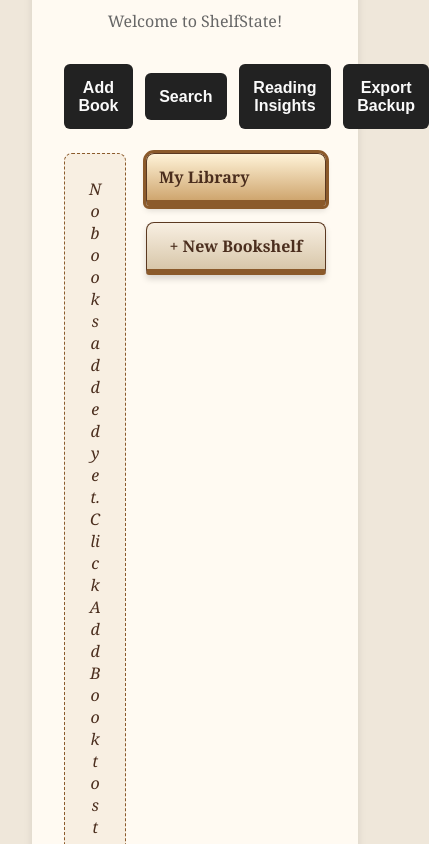
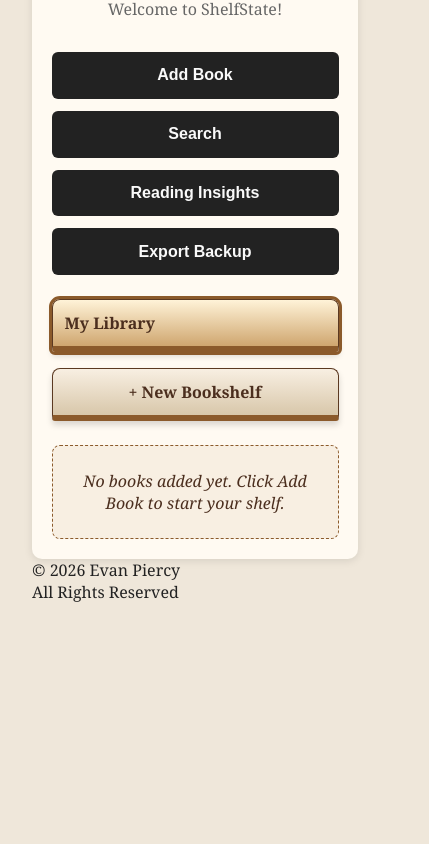
Before and after one commit to espiercy/ShelfState, a website with bundled scripts: page index.html in a window 390 px wide. Shown: the part 134-978 px from the top of the page, 429 px wide, since content can reach past the window. After the commit the page ends 844 px from the top, so only its background shows below. Built offline with nearby package versions, Linux system fonts and the light colour scheme.

Commit message:
Add responsive application shell

```diff
--- a/index.html
+++ b/index.html
@@ -3,6 +3,8 @@
   <head>
     <meta charset="UTF-8" />
     <meta name="viewport" content="width=device-width, initial-scale=1.0" />
+    <link rel="stylesheet" href="src/styles/foundation.css" />
+    <link rel="stylesheet" href="src/styles/app-shell.css" />
     <link rel="stylesheet" href="src/styles/style.css" />
     <script type="module" src="src/app/script.js"></script>
     <title>ShelfState</title>
@@ -154,12 +156,12 @@
         <section id="reading-insights" class="reading-insights"></section>
       </div>
       <div id="library-layout">
+        <aside id="bookshelf-selector" aria-label="Bookshelves">
+          <!-- This section will display the list of shelves in the library-->
+        </aside>
         <section id="book-list">
           <!-- This section will display the list of books on the shelf -->
         </section>
-        <aside id="bookshelf-selector">
-          <!-- This section will display the list of shelves in the library-->
-        </aside>
       </div>
     </main>
   </body>
--- /dev/null
+++ b/src/styles/app-shell.css
@@ -0,0 +1,128 @@
+/* Main content container */
+main {
+  max-width: 900px;
+  margin: 0 auto;
+  background-color: #fffaf2;
+  padding: 2rem;
+  border-radius: 10px;
+  box-shadow: 0 2px 8px rgba(0, 0, 0, 0.1);
+}
+
+main.form-mode {
+  max-width: 1100px;
+}
+
+#library-layout {
+  transition:
+    opacity 0.3s ease,
+    filter 0.3s ease;
+  display: grid;
+  grid-template-columns: minmax(0, 1fr) 180px;
+  gap: 1.5rem;
+}
+
+library-layout.library-exiting {
+  opacity: 0.35;
+  filter: blur(2px);
+}
+
+#library-layout.hidden {
+  display: none;
+}
+
+#book-list {
+  display: grid;
+  grid-column: 1;
+  grid-row: 1;
+  gap: 1rem;
+  min-width: 0;
+}
+
+#book-list.hidden {
+  display: none;
+}
+
+#bookshelf-selector {
+  display: flex;
+  grid-column: 2;
+  grid-row: 1;
+  flex-direction: column;
+  gap: 1rem;
+}
+
+.library-controls {
+  display: grid;
+  gap: 0.75rem;
+  margin-bottom: 1.5rem;
+}
+
+.library-actions {
+  display: flex;
+  gap: 0.75rem;
+  align-items: center;
+}
+
+.library-controls #show-form-btn {
+  justify-self: start;
+}
+
+.secondary-action-btn {
+  justify-self: start;
+  width: auto;
+}
+
+.library-controls #book-search {
+  max-width: 100%;
+}
+
+.library-background {
+  opacity: 0.25;
+  filter: blur(2px);
+  pointer-events: none;
+}
+
+@media (max-width: 42rem) {
+  body,
+  main {
+    padding: clamp(1rem, 5vw, 2rem);
+  }
+
+  .library-actions {
+    display: grid;
+    grid-template-columns: repeat(
+      auto-fit,
+      minmax(min(100%, 9rem), 1fr)
+    );
+    align-items: stretch;
+  }
+
+  .library-actions > button {
+    width: 100%;
+    min-width: 0;
+  }
+
+  #library-layout {
+    grid-template-columns: minmax(0, 1fr);
+  }
+
+  #bookshelf-selector {
+    display: grid;
+    grid-column: 1;
+    grid-row: 1;
+    grid-template-columns: repeat(
+      auto-fit,
+      minmax(min(100%, 10rem), 1fr)
+    );
+    min-width: 0;
+  }
+
+  .bookshelf-card > span {
+    min-width: 0;
+    overflow-wrap: anywhere;
+  }
+
+  #book-list {
+    grid-column: 1;
+    grid-row: 2;
+  }
+}
--- /dev/null
+++ b/src/styles/foundation.css
@@ -0,0 +1,59 @@
+/* General page styling */
+body {
+  font-family: Georgia, serif;
+  background-color: #efe7da;
+  margin: 0;
+  padding: 2rem;
+  color: #222;
+}
+
+/* Heading */
+h1 {
+  text-align: center;
+  margin-bottom: 0.5rem;
+}
+
+p {
+  text-align: center;
+  margin-bottom: 2rem;
+  color: #666;
+}
+
+/* Inputs */
+.form-input,
+select,
+textarea {
+  width: 100%;
+  padding: 0.75rem;
+  font-size: 1rem;
+  box-sizing: border-box;
+  border: 1px solid #ccc;
+  border-radius: 6px;
+}
+
+/* Notes field */
+textarea {
+  min-height: 120px;
+  resize: vertical;
+}
+
+/* Submit button */
+button {
+  padding: 0.9rem;
+  font-size: 1rem;
+  font-weight: bold;
+  background-color: #222;
+  color: #fafafa;
+  border: none;
+  border-radius: 6px;
+  cursor: pointer;
+}
+
+button:hover {
+  background-color: #444;
+}
+
+/* Hidden class for toggling form visibility */
+.hidden {
+  display: none !important;
+}
--- a/src/styles/style.css
+++ b/src/styles/style.css
@@ -1,38 +1,3 @@
-/* General page styling */
-body {
-  font-family: Georgia, serif;
-  background-color: #efe7da;
-  margin: 0;
-  padding: 2rem;
-  color: #222;
-}
-
-/* Main content container */
-main {
-  max-width: 900px;
-  margin: 0 auto;
-  background-color: #fffaf2;
-  padding: 2rem;
-  border-radius: 10px;
-  box-shadow: 0 2px 8px rgba(0, 0, 0, 0.1);
-}
-
-main.form-mode {
-  max-width: 1100px;
-}
-
-/* Heading */
-h1 {
-  text-align: center;
-  margin-bottom: 0.5rem;
-}
-
-p {
-  text-align: center;
-  margin-bottom: 2rem;
-  color: #666;
-}
-
 /* Form layout */
 .book-form {
   width: 100%;
@@ -45,56 +10,7 @@ p {
   font-weight: bold;
 }
 
-/* Inputs */
-.form-input,
-select,
-textarea {
-  width: 100%;
-  padding: 0.75rem;
-  font-size: 1rem;
-  box-sizing: border-box;
-  border: 1px solid #ccc;
-  border-radius: 6px;
-}
-
-/* Notes field */
-textarea {
-  min-height: 120px;
-  resize: vertical;
-}
-
-/* Submit button */
-button {
-  padding: 0.9rem;
-  font-size: 1rem;
-  font-weight: bold;
-  background-color: #222;
-  color: #fafafa;
-  border: none;
-  border-radius: 6px;
-  cursor: pointer;
-}
-
-button:hover {
-  background-color: #444;
-}
-
-/* Hidden class for toggling form visibility */
-.hidden {
-  display: none !important;
-}
-
 /* Book list styling */
-#book-list {
-  display: grid;
-  gap: 1rem;
-  min-width: 0;
-}
-
-#book-list.hidden {
-  display: none;
-}
-
 .book-card {
   padding: 1rem;
   border: 1px solid #ccc;
@@ -358,55 +274,6 @@ button:hover {
   }
 }
 
-#library-layout {
-  transition:
-    opacity 0.3s ease,
-    filter 0.3s ease;
-  display: grid;
-  grid-template-columns: minmax(0, 1fr) 180px;
-  gap: 1.5rem;
-}
-
-library-layout.library-exiting {
-  opacity: 0.35;
-  filter: blur(2px);
-}
-
-#library-layout.hidden {
-  display: none;
-}
-
-.library-controls {
-  display: grid;
-  gap: 0.75rem;
-  margin-bottom: 1.5rem;
-}
-
-.library-actions {
-  display: flex;
-  gap: 0.75rem;
-  align-items: center;
-}
-
-.library-controls #show-form-btn {
-  justify-self: start;
-}
-
-.secondary-action-btn {
-  justify-self: start;
-  width: auto;
-}
-
-.library-controls #book-search {
-  max-width: 100%;
-}
-
-.library-background {
-  opacity: 0.25;
-  filter: blur(2px);
-  pointer-events: none;
-}
-
 .search-panel {
   display: grid;
   gap: 0.75rem;
@@ -427,16 +294,6 @@ library-layout.library-exiting {
   width: 44px;
   height: 44px;
   padding: 0;
-}
-
-.secondary-action-btn {
-  width: auto;
-}
-
-#bookshelf-selector {
-  display: flex;
-  flex-direction: column;
-  gap: 1rem;
 }
 
 .bookshelf-card {
```
